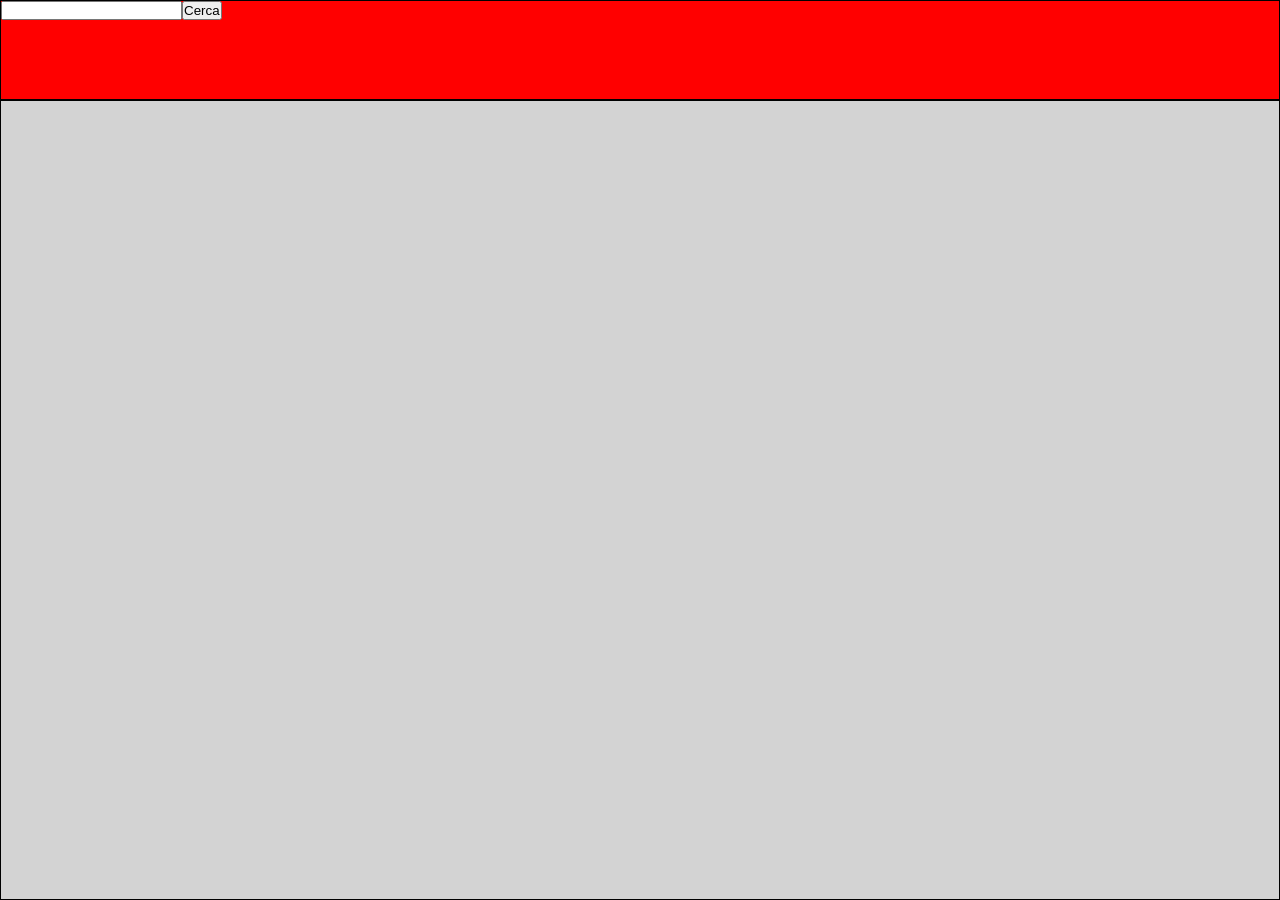
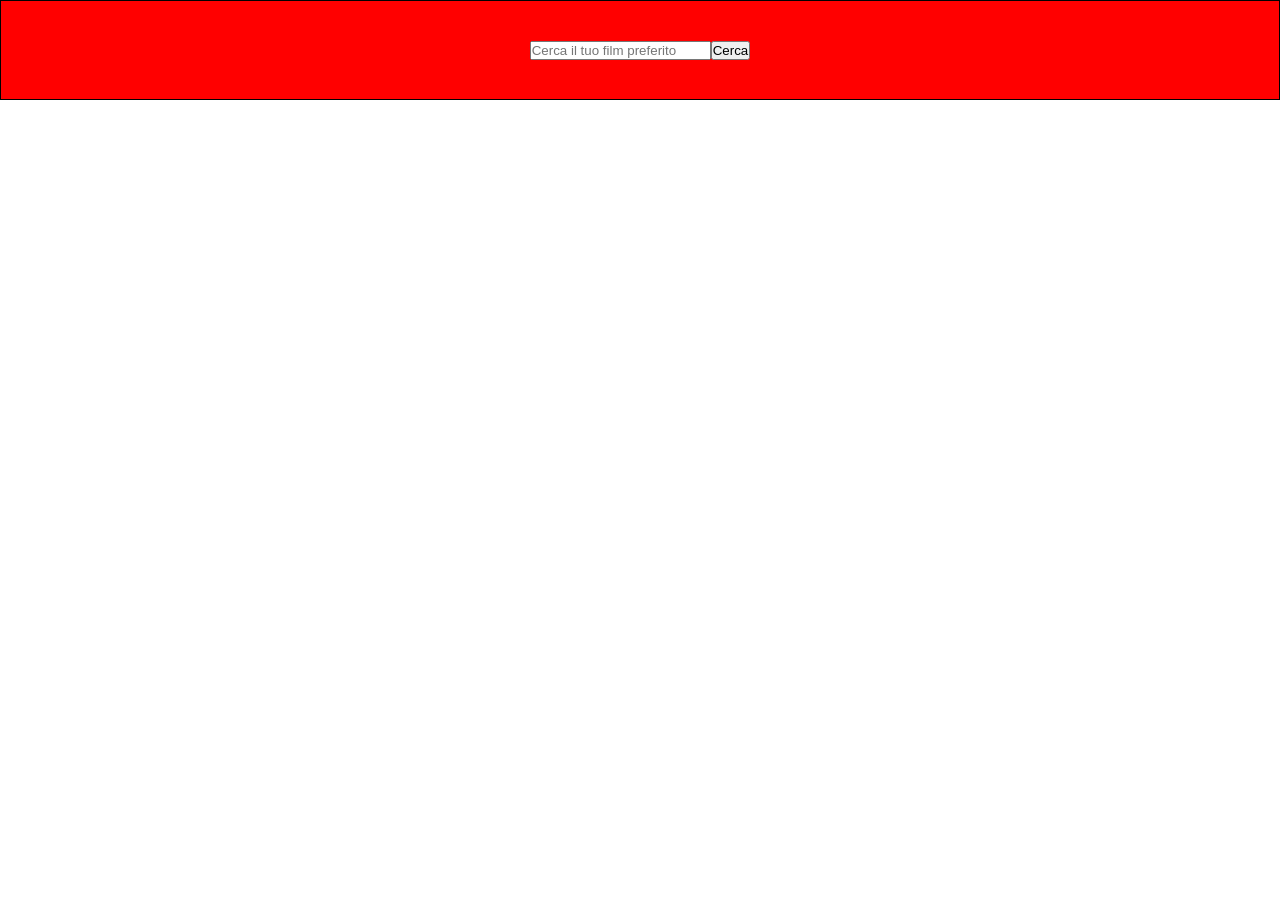
Before and after one commit to Afrodario/vue-boolflix, a Vue app: page / in a window 1280 px wide. After the commit the page ends 800 px from the top, so only its background shows below. Built offline with nearby package versions, Linux system fonts and the light colour scheme.

Commit message:
Milestone 1 completato

```diff
--- a/src/App.vue
+++ b/src/App.vue
@@ -19,7 +19,7 @@ export default {
   },
   data () {
     return {
-      movieFound: ""
+      movieFound: []
     }
   },
 
--- a/src/components/FlixHeader.vue
+++ b/src/components/FlixHeader.vue
@@ -1,9 +1,12 @@
 <template>
   <header>
-    <input type="text"
-        v-model="inputSearch">
-    <button @click="$emit('search', inputSearch)"
-    >Cerca</button>
+    <div class="search-panel">
+        <input type="text"
+            placeholder="Cerca il tuo film preferito"
+            v-model="inputSearch">
+        <button @click="$emit('search', inputSearch)"
+        >Cerca</button>
+    </div>
   </header>
 </template>
 
@@ -25,5 +28,8 @@ export default {
         height: 100px;
         border: 1px solid black;
         background-color: red;
+        display: flex;
+        align-items: center;
+        justify-content: center;
     }
 </style>
--- a/src/components/FlixMain.vue
+++ b/src/components/FlixMain.vue
@@ -1,12 +1,14 @@
 <template>
   <main>
+      <div class="container">
         <div v-for="(item, index) in movie"
                 :key="index"
                 class="card">
             <h1>{{item.title}}</h1>
             <h2>{{item.original_title}}</h2>
             <h3>{{item.original_language}}</h3>
-          <h4>{{item.vote_average}}</h4>
+            <h4>Voto: {{item.vote_average}}</h4>
+        </div>
       </div>
   </main>
 </template>
@@ -23,13 +25,28 @@ export default {
 
 <style scoped lang="scss">
     main {
-        height: 100vh;
-        border: 1px solid black;
-        background-color: lightgrey;
+        background-color: gray;
+
+        .container {
+            max-width: 1200px;
+            margin: 0 auto;
+            display: flex;
+            flex-wrap: wrap;
+        }
 
         .card {
+            padding: 10px;
             border: 1px solid black;
-            padding: 10px;
+            width: calc(100% / 4);
+            display: flex;
+            flex-direction: column;
+            align-items: center;
+            justify-content: center;
+            text-align: center;
+
+            * {
+                padding: 10px 0;
+            }
         }
     }
 </style>
```
Lines whose indentation alone changed are shown as unchanged.
